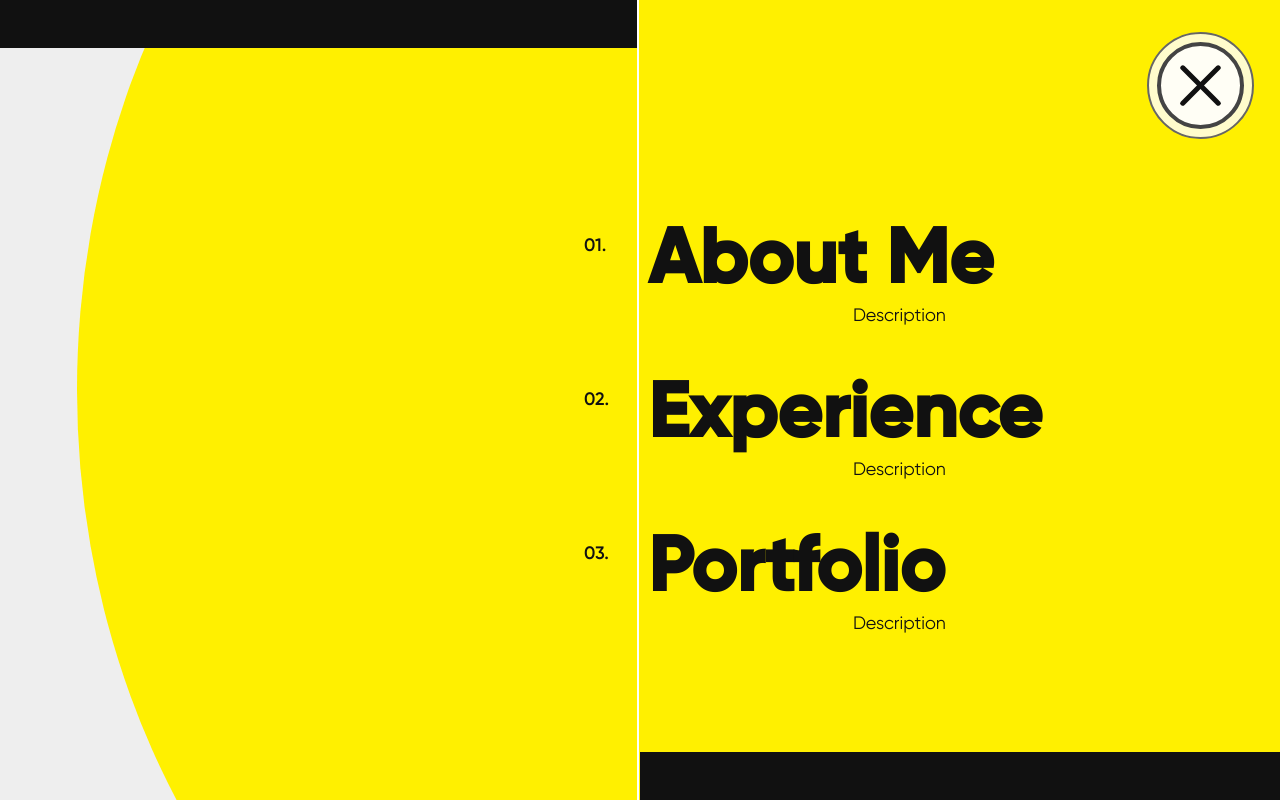
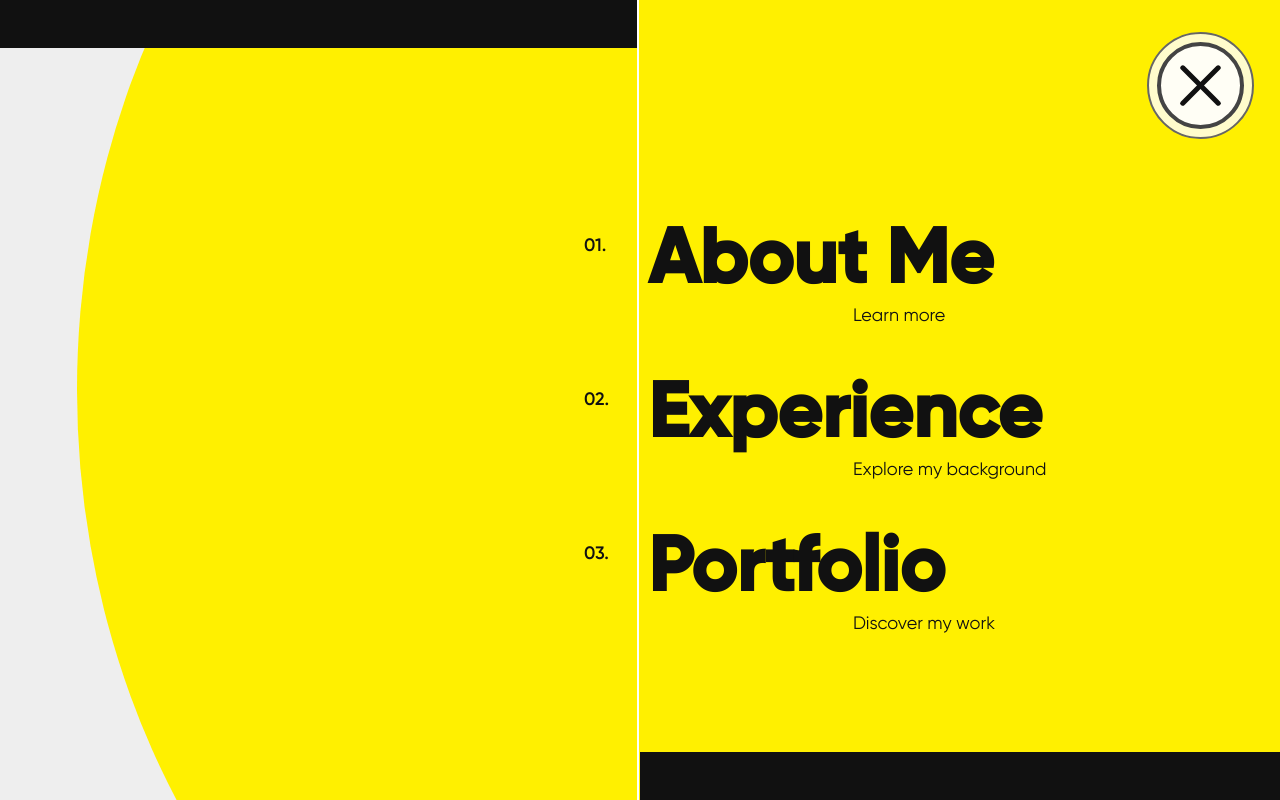
Before and after one commit to Francois-Dauzet/personal-website, a React (Vite) app: page /experience in a window 1280 px wide. Both pictures are taken after a click on the element 1200 px from the left and 85 px from the top of the page. Built offline with nearby package versions, Linux system fonts and the light colour scheme.

Commit message:
Update pages names and add not found page

```diff
--- a/src/components/navMenu/NavMenu.jsx
+++ b/src/components/navMenu/NavMenu.jsx
@@ -93,22 +93,24 @@ const NavMenu = () => {
         <ul className={`container-list ${overlayActive ? "active" : ""}`}>
           <li>
             <p>01.</p>
-            <h3 onClick={() => handleNavMenu("About.Me", "home")}>About Me</h3>
-            <span>Description</span>
+            <h3 onClick={() => handleNavMenu("About.Me", "about-me")}>
+              About Me
+            </h3>
+            <span>Learn more</span>
           </li>
           <li>
             <p>02.</p>
-            <h3 onClick={() => handleNavMenu("Experience", "skills")}>
+            <h3 onClick={() => handleNavMenu("Experience", "experience")}>
               Experience
             </h3>
-            <span>Description</span>
+            <span>Explore my background</span>
           </li>
           <li>
             <p>03.</p> <div></div>
-            <h3 onClick={() => handleNavMenu("Portfolio", "projects")}>
+            <h3 onClick={() => handleNavMenu("Portfolio", "portfolio")}>
               Portfolio
             </h3>
-            <span>Description</span>
+            <span>Discover my work</span>
           </li>
         </ul>
         <div onClick={() => toggleOverlay(false)} className="dead-zone"></div>
--- a/src/pages/home/HomePage.jsx
+++ b/src/pages/AboutMe/AboutMePage.jsx
@@ -1,8 +1,8 @@
 import React, { useEffect } from "react";
-import "./HomePage.scss";
+import "./AboutMePage.scss";
 import { useTranslation } from "react-i18next";
 
-const HomePage = () => {
+const AboutMePage = () => {
   const { t } = useTranslation();
 
   useEffect(() => {
@@ -15,9 +15,9 @@ const HomePage = () => {
   return (
     <div className="home-page">
       <div className={"container-transition active"}></div>
-      <h1>HomePage</h1>
+      <h1>AboutMePage</h1>
     </div>
   );
 };
 
-export default HomePage;
+export default AboutMePage;
--- a/src/pages/skills/SkillsPage.jsx
+++ b/src/pages/Experience/ExperiencePage.jsx
@@ -1,7 +1,7 @@
 import React, { useEffect } from "react";
-import "./SkillsPage.scss";
+import "./ExperiencePage.scss";
 
-const SkillsPage = () => {
+const ExperiencePage = () => {
   useEffect(() => {
     const transition = document.querySelector(".container-transition");
     setTimeout(() => {
@@ -12,9 +12,9 @@ const SkillsPage = () => {
   return (
     <div className="skills-page">
       <div className={"container-transition active"}></div>
-      <h1>SkillsPage</h1>
+      <h1>ExperiencePage</h1>
     </div>
   );
 };
 
-export default SkillsPage;
+export default ExperiencePage;
--- /dev/null
+++ b/src/pages/NotFound/NotFoundPage.jsx
@@ -0,0 +1,12 @@
+import React from "react";
+import "./NotFoundPage.scss";
+
+const NotFoundPage = () => {
+  return (
+    <div className="skills-page">
+      <h1>NotFoundPage</h1>
+    </div>
+  );
+};
+
+export default NotFoundPage;
--- /dev/null
+++ b/src/pages/NotFound/NotFoundPage.scss
@@ -0,0 +1,9 @@
+@import "./../../styles/root.scss";
+
+.skills-page {
+  display: flex;
+  align-items: center;
+  justify-content: center;
+  width: 100%;
+  height: 100vh;
+}
--- a/src/pages/projects/ProjectsPage.jsx
+++ b/src/pages/Portfolio/PortfolioPage.jsx
@@ -1,7 +1,7 @@
 import React, { useEffect } from "react";
-import "./ProjectsPage.scss";
+import "./PortfolioPage.scss";
 
-const ProjectsPage = () => {
+const PortfolioPage = () => {
   useEffect(() => {
     const transition = document.querySelector(".container-transition");
     setTimeout(() => {
@@ -12,9 +12,9 @@ const ProjectsPage = () => {
   return (
     <div className="projects-page">
       <div className={"container-transition active"}></div>
-      <h1>ProjectsPage</h1>
+      <h1>PortfolioPage</h1>
     </div>
   );
 };
 
-export default ProjectsPage;
+export default PortfolioPage;
--- a/src/pages/intro/IntroPage.jsx
+++ b/src/pages/intro/IntroPage.jsx
@@ -3,7 +3,7 @@ import "./IntroPage.scss";
 import { useNavigate } from "react-router-dom";
 
 const IntroPage = () => {
-  const data = "AppSculpt";
+  const data = "Welcome";
   const navigate = useNavigate();
   const [transitionActive, setTransitionActive] = useState(false);
 
```
Also changed, not shown: src/config/routes.js (+10 -8 lines), src/pages/AboutMe/AboutMePage.scss (renamed from src/pages/home/HomePage.scss), src/pages/Experience/ExperiencePage.scss (renamed from src/pages/skills/SkillsPage.scss), src/pages/Portfolio/PortfolioPage.scss (renamed from src/pages/projects/ProjectsPage.scss), src/styles/normalize.scss (indentation only).
